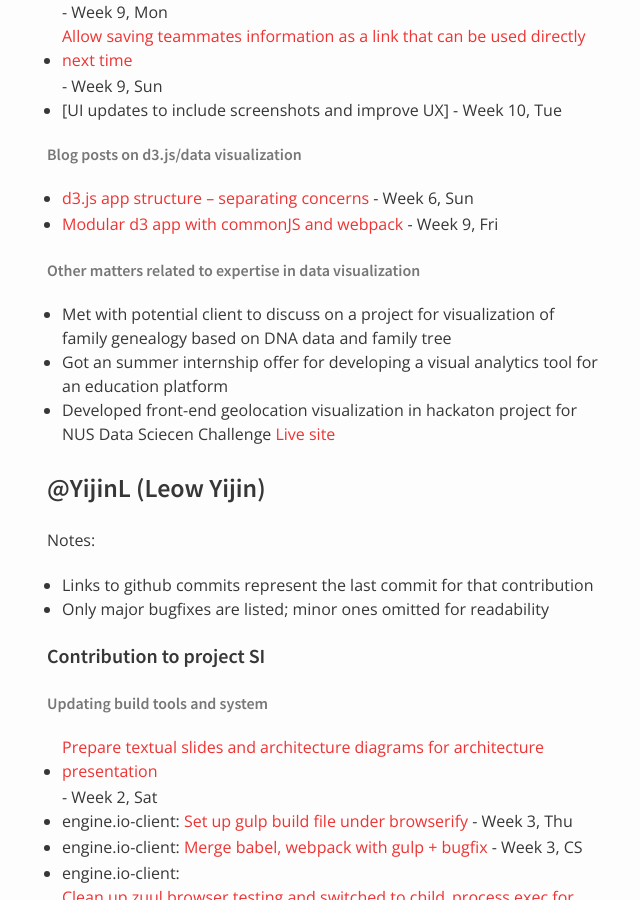
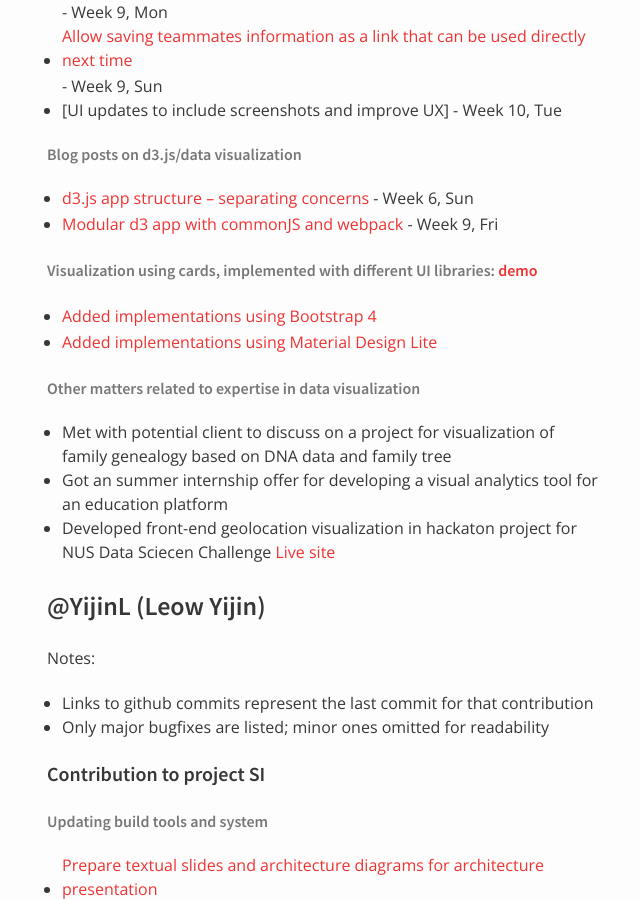
Before and after one commit to nus-oss/cs3281-AY1516S2-website, a Jekyll site: the page built from teams/socketio.md, in a window 1280 px wide and 900 px high, scrolled down 5194 px. Shown: the whole window, without its empty margins (323-963 px from the left). Built offline with Jekyll 4.4.1, drawn with Linux system fonts in a browser that asks for light colours.

Commit message:
update week 11

```diff
--- a/teams/socketio.md
+++ b/teams/socketio.md
@@ -171,6 +171,10 @@ permalink: /teams/socketio/
 ###### Blog posts on d3.js/data visualization
 * [d3.js app structure – separating concerns](http://paradite.com/2016/02/21/d3-js-app-structure-separating-concerns/) - Week 6, Sun
 * [Modular d3 app with commonJS and webpack](http://paradite.com/2016/03/18/modular-d3-app-commonjs-webpack/) - Week 9, Fri
+
+###### Visualization using cards, implemented with different UI libraries: [demo](http://paradite.github.io/d3card/)
+* [Added implementations using Bootstrap 4](https://github.com/paradite/d3card/commit/334bf4e2d718e1fd02481146e8f4231a6332af8f)
+* [Added implementations using Material Design Lite](https://github.com/paradite/d3card/commit/eecbbfe32101bd65e0f8ce1cac9ad3bcfffeb5b1)
 
 ###### Other matters related to expertise in data visualization
 * Met with potential client to discuss on a project for visualization of family genealogy based on DNA data and family tree
```
